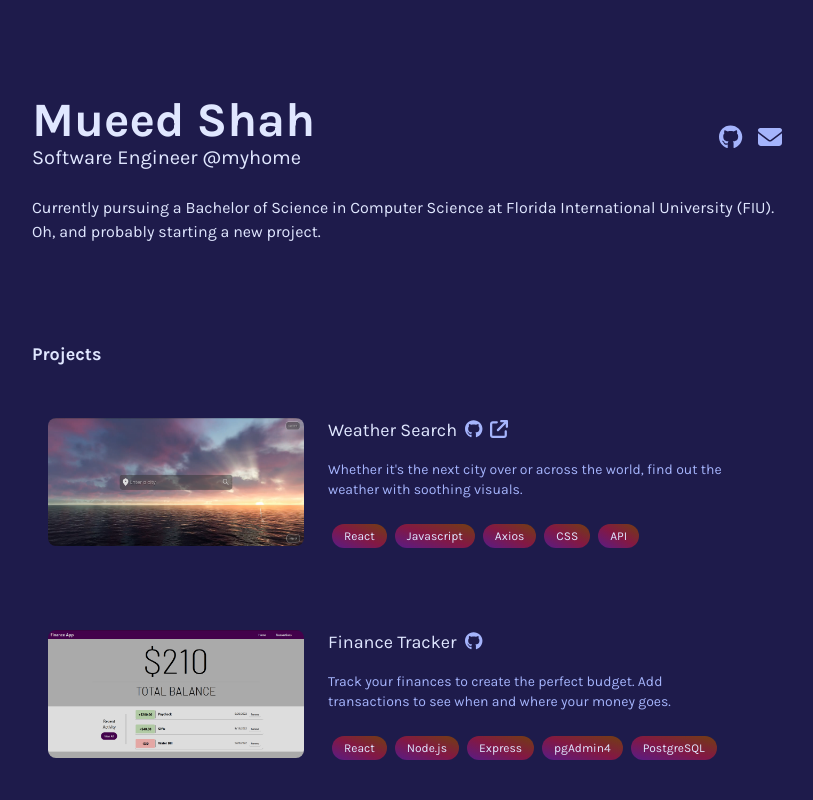
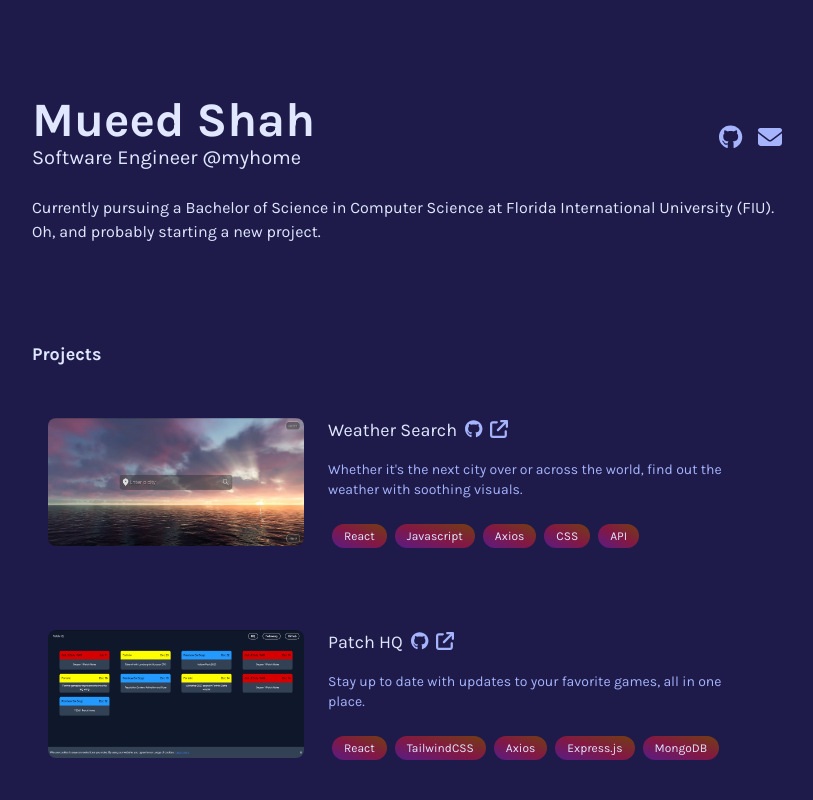
Before and after one commit to mshah20/portfolio-v3, a React (Create React App) app: page / in a window 1280 px wide. Shown: the top 800 px of the page, without its empty margins (233-1046 px from the left). Built offline with nearby package versions, Linux system fonts and the light colour scheme.

Commit message:
update info

```diff
--- a/src/components/HomePage.jsx
+++ b/src/components/HomePage.jsx
@@ -7,15 +7,15 @@ import CourseCard from "./CourseCard";
 import CertificationCard from "./CertificationCard";
 import Contact from "./Contact";
 import weatherPage from "../media/weather-search.png";
-import financePage from "../media/finance-app.png";
+import patchHQPage from "../media/patch-hq.png";
 import portfolioV2Page from "../media/portfolio-v2.png";
 
 const getImage = (title) => {
     switch(title) {
         case "Weather Search":
             return weatherPage;
-        case "Finance Tracker":
-            return financePage;
+        case "Patch HQ":
+            return patchHQPage;
         case "Old Portfolio":
             return portfolioV2Page;
         default:
--- a/src/userData.js
+++ b/src/userData.js
@@ -10,10 +10,11 @@ export const userData = {
         "description": "Whether it's the next city over or across the world, find out the weather with soothing visuals.",
         "skills": ["React", "Javascript", "Axios", "CSS", "API"]
     }, {
-        "githubURL": "https://github.com/mshah20/finance-app",
-        "title": "Finance Tracker",
-        "description": "Track your finances to create the perfect budget. Add transactions to see when and where your money goes.",
-        "skills": ["React", "Node.js", "Express", "pgAdmin4", "PostgreSQL"]
+        "url": "https://mshah20.github.io/patch-hq",
+        "githubURL": "https://github.com/mshah20/patch-hq",
+        "title": "Patch HQ",
+        "description": "Stay up to date with updates to your favorite games, all in one place.",
+        "skills": ["React", "TailwindCSS", "Axios", "Express.js", "MongoDB"]
     }, {
         "url": "https://mshah20.github.io/portfolio-page/",
         "githubURL": "https://github.com/mshah20/portfolio-page/",
@@ -36,16 +37,6 @@ export const userData = {
         "description": "",
         "languages": ["C++"],
         "skills": ["Sort Algorithms", "Vectors", "Queues", "Trees", "Heaps", "Big O Notation"]
-    // }, {
-    //     "title": "Computer Architecture",
-    //     "description": "",
-    //     "languages": ["Assembly"],
-    //     "skills": ["Memory", "ALU", "CPU", "Binary"]
-    // }, {
-    //     "title": "Operating System Principles",
-    //     "description": "",
-    //     "languages": ["C"],
-    //     "skills": ["Processes", "Threads", "Scheduling", "File Systems"]
     }, {
         "title": "Database Management I & II",
         "description": "",
@@ -69,6 +60,6 @@ export const userData = {
     }, {
         "title": "Meta Back-End Developer Professional Certificate",
         "company": "Meta",
-        "status": "Planned"
+        "status": "In-Progress"
     }]
 }
```
Also changed, not shown: src/media/finance-app.png (deleted), src/media/patch-hq.png (added).
